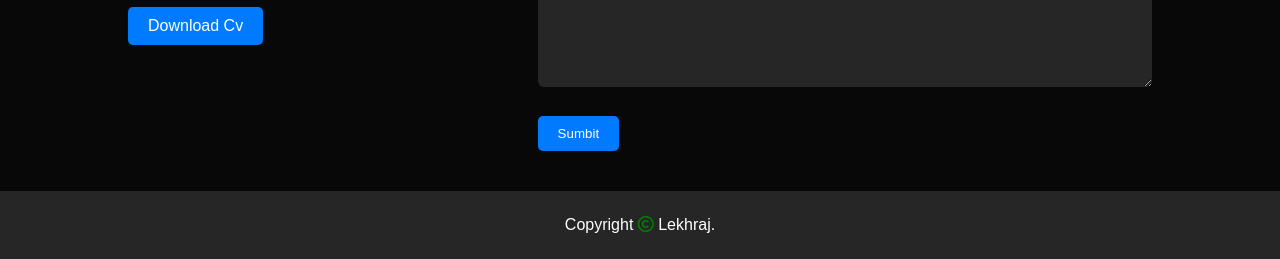
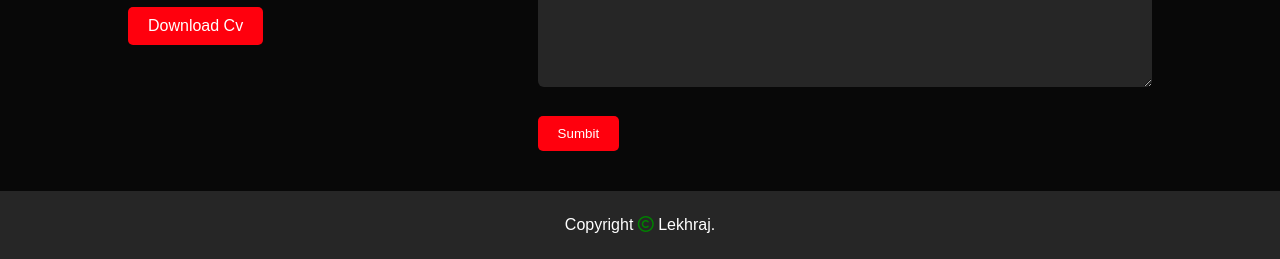
Before and after one commit to Raaj1011/RaazPortfolio, a plain HTML site: page index.html in a window 1280 px wide. Shown: the part 2258-2517 px from the top of the page. Drawn offline with Linux system fonts and the light colour scheme.

Commit message:
Update style.csss

```diff
--- a/style.css
+++ b/style.css
@@ -5,6 +5,9 @@
     padding: 0;
     font-family: 'Poppins' , sans-serif;
     box-sizing: border-box;
+}
+html{
+    scroll-behavior: smooth;
 }
 
 body {
@@ -217,12 +220,14 @@ nav ul li a:hover::after {
 .btn.btn2{
     display: inline-block;
     padding: 10px 20px;
-    background-color: #007bff;
+    background-color: #ff000d;
     color: white;
     text-align: center;
     text-decoration: none;
     border-radius: 5px;
     border: none;
+    cursor: pointer;
+    margin-right: 15px;
     cursor: pointer;
     margin-top: 10px;
 }
```
